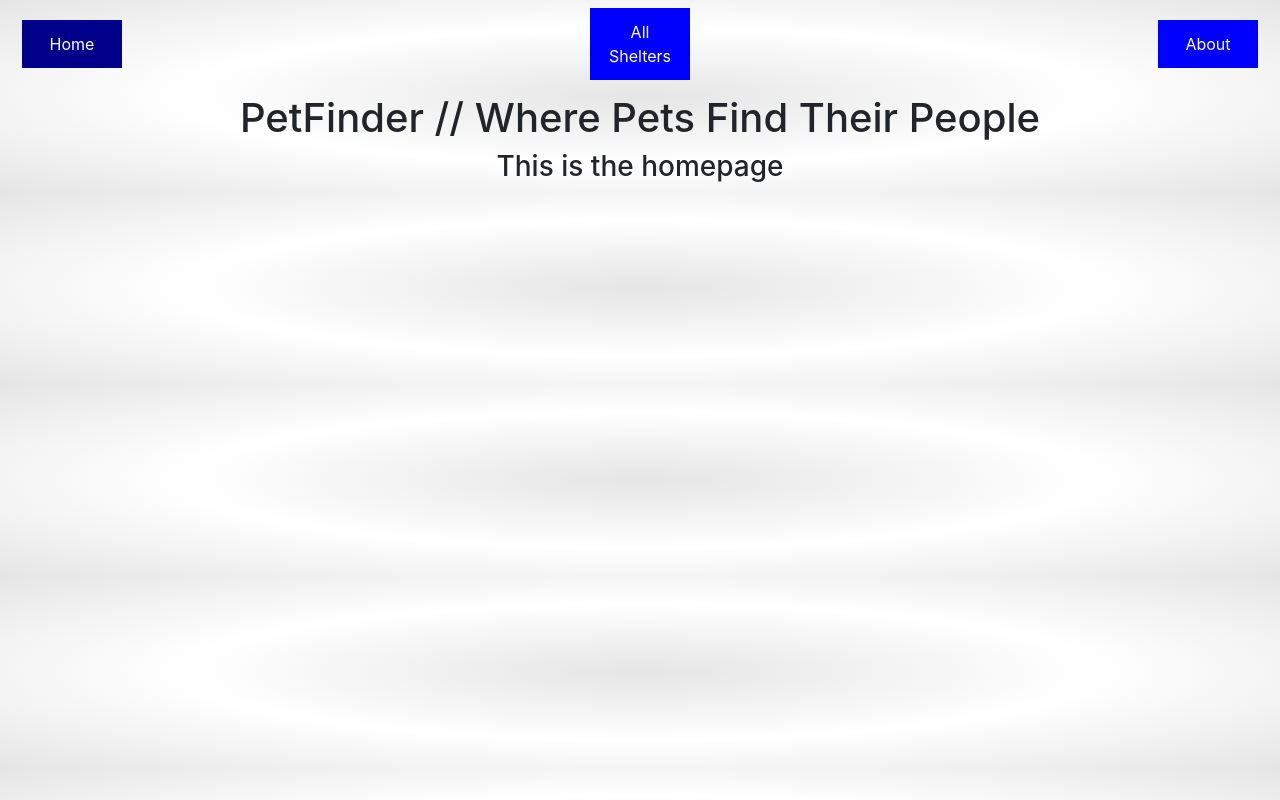
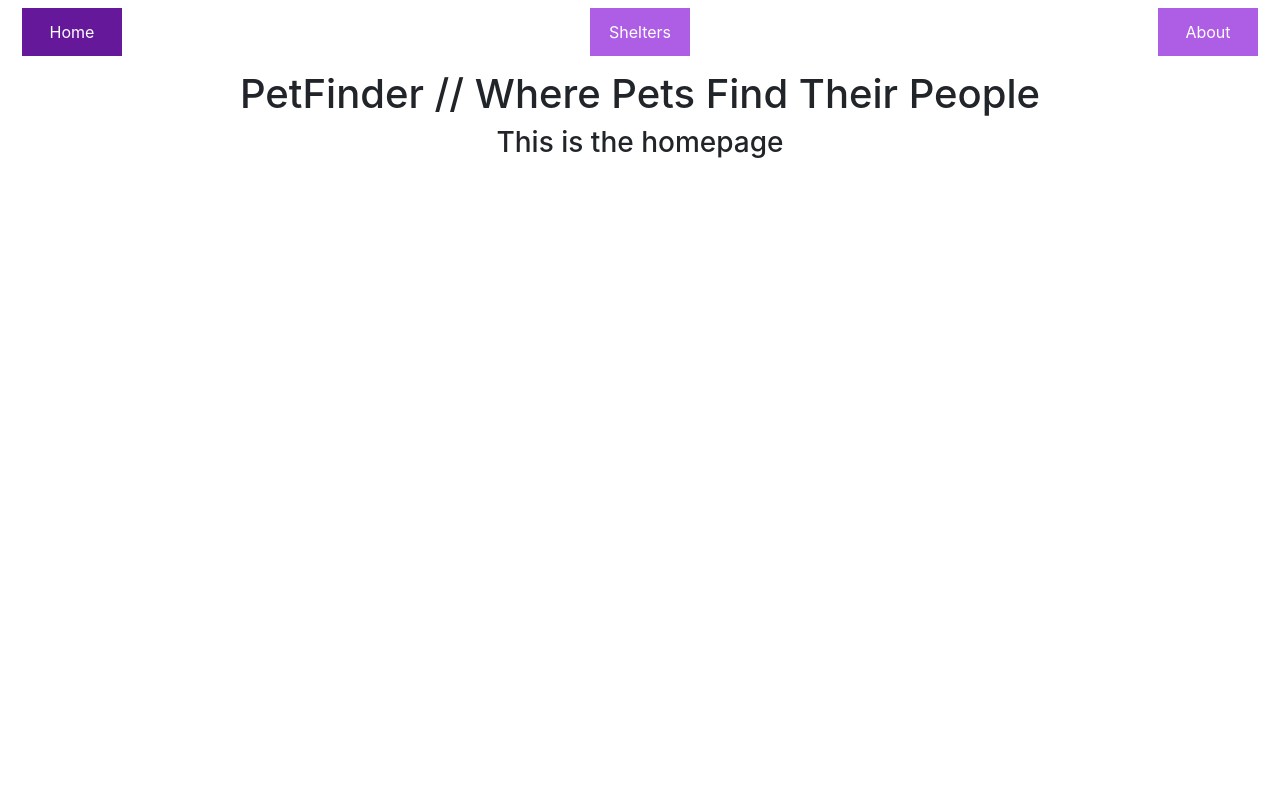
Before and after one commit to annietphan/discovapet-react-app, a React (Create React App) app: page / in a window 1280 px wide. Built offline with nearby package versions, Linux system fonts and the light colour scheme.

Commit message:
add navbar styling

```diff
--- a/package.json
+++ b/package.json
@@ -5,6 +5,7 @@
   "dependencies": {
     "bootstrap": "^4.3.1",
     "react": "^16.9.0",
+    "react-bootstrap": "^1.0.0-beta.12",
     "react-dom": "^16.9.0",
     "react-redux": "^7.1.1",
     "react-router-dom": "^5.0.1",
--- a/src/components/Navbar.js
+++ b/src/components/Navbar.js
@@ -5,19 +5,40 @@
   width: '100px',
   padding: '12px',
   margin: '0 6px 6px',
-  background: 'blue',
+  background: '#ae5ee5',
   textDecoration: 'none',
   color: 'white'
 }
 
-const Navbar = () => {
+const Nav = () => {
   return (
     <div className="navbar">
-      <NavLink to='/' exact style={link} activeStyle={{background: 'darkblue'}}>Home</NavLink>
-      <NavLink to='/shelters' exact style={link} activeStyle={{background: 'darkblue'}}>All Shelters</NavLink>
-      <NavLink to='/about' exact style={link} activeStyle={{background: 'darkblue'}}>About</NavLink>
+      <NavLink to='/' exact style={link} activeStyle={{background: '#66189a'}}>Home</NavLink>
+      <NavLink to='/shelters' exact style={link} activeStyle={{background: '#66189a'}}>Shelters</NavLink>
+      <NavLink to='/about' exact style={link} activeStyle={{background: '#66189a'}}>About</NavLink>
     </div>
   )
 }
 
-export default Navbar
+
+export default Nav
+
+
+// <nav className="navbar navbar-expand-lg navbar-light bg-light">
+//   <NavLink className='navbar-brand' to='/' >Discov-a-Pet</NavLink>
+//   <button className="navbar-toggler" type="button" data-toggle="collapse" data-target="#navbarNavDropdown" aria-controls="navbarNavDropdown" aria-expanded="false" aria-label="Toggle navigation">
+//     <span className="navbar-toggler-icon"></span>
+//   </button>
+//   <div class="collapse navbar-collapse" id="navbarNavDropdown">
+//     <ul className="navbar-nav">
+//       <li className="nav-item">
+//         <NavLink className='nav-link' to='/shelters'>All Shelters</NavLink>
+//       </li>
+//       <li className="nav-item">
+//         <NavLink className='nav-link' to='/about'>About Us</NavLink>
+//       </li>
+//     </ul>
+//   </div>
+// </nav>
+//
+      //
--- a/src/components/Shelter.js
+++ b/src/components/Shelter.js
@@ -11,8 +11,10 @@
   const shelter = shelters[match.params.id - 1]
   if (shelter) {
     return(
-      <div className="shelter">
-        <h2>{shelter.name}</h2>
+      <div>
+        <h3>{shelter.name}</h3>
+        <p>{shelter.street_address}</p>
+        <p>{shelter.city}, {shelter.state} {shelter.zipcode}</p>
       </div>
     )
   } else {
--- a/src/index.css
+++ b/src/index.css
@@ -1,5 +1,5 @@
 body {
-  background: radial-gradient(#e5e5e5, #ffff, #e5e5e5);
+  background: white;
   margin: 0;
   font-family: -apple-system, BlinkMacSystemFont, "Segoe UI", "Roboto", "Oxygen",
     "Ubuntu", "Cantarell", "Fira Sans", "Droid Sans", "Helvetica Neue",
```
Also changed, not shown: 1 other file (tests, documents, lock files or other folders).
